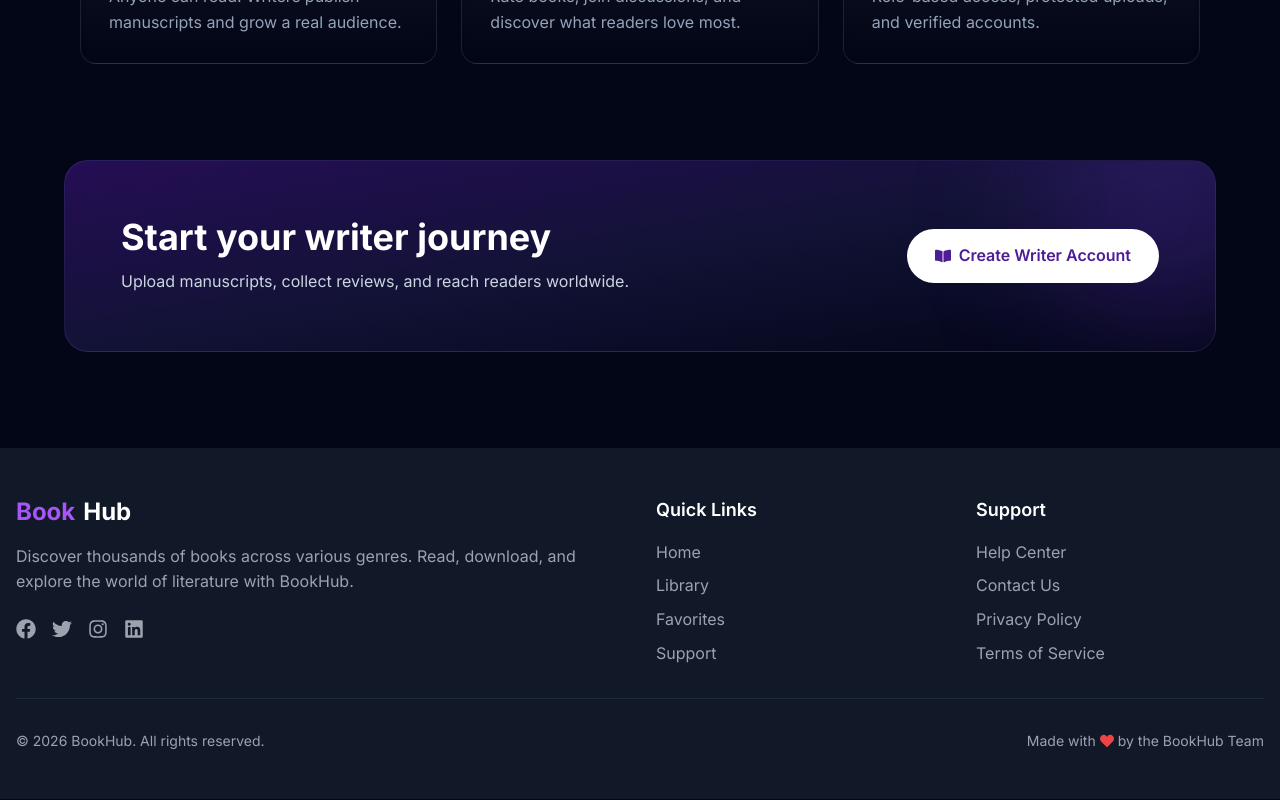
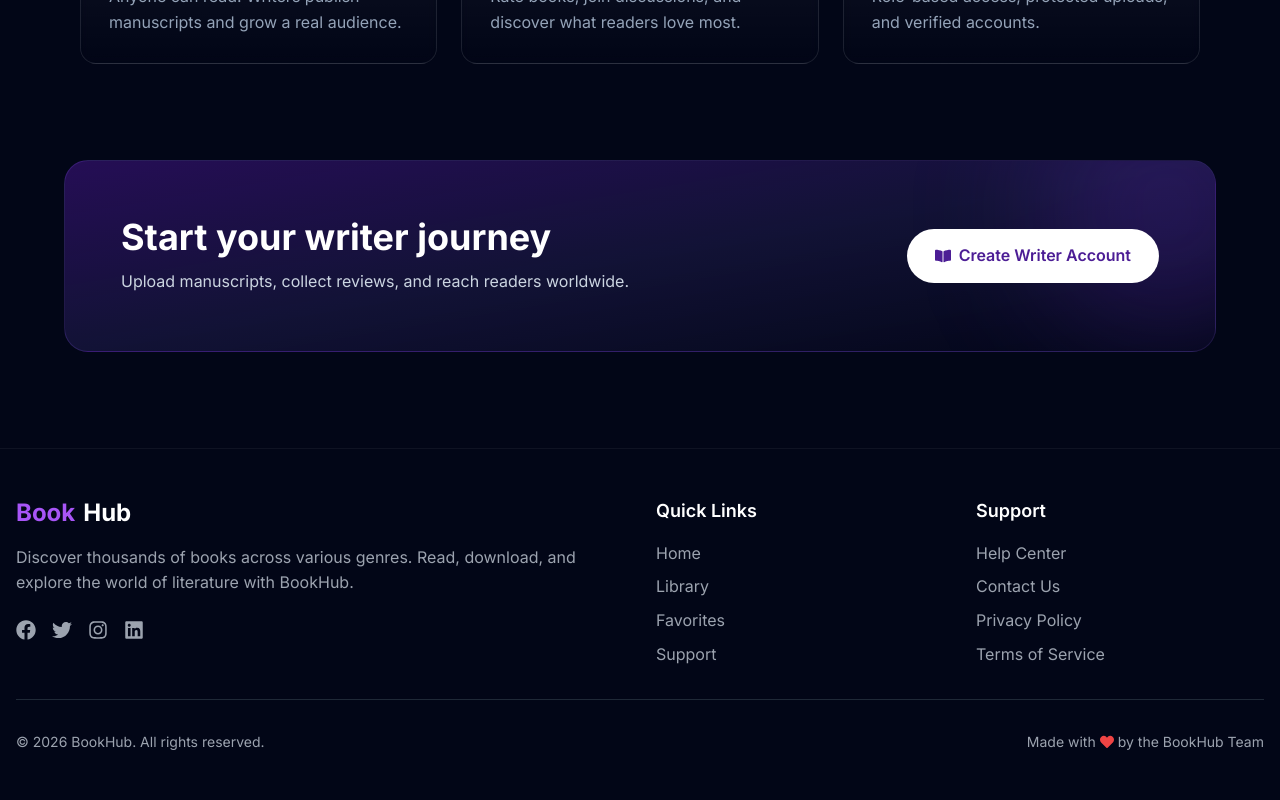
Before and after one commit to Agkartik/BookHub, a React (Vite) app in the folder frontend/: page / in a window 1280 px wide. Shown: the part 1136-1936 px from the top of the page. Built offline with nearby package versions, Linux system fonts and the light colour scheme; no server answers; a web font is replaced by a local one.

Commit message:
fix: remove overflow-hidden from Home page and make footer standard HTML elements for reliable production visibility

```diff
--- a/frontend/src/components/Footer.jsx
+++ b/frontend/src/components/Footer.jsx
@@ -11,13 +11,7 @@ export default function Footer() {
   const currentYear = new Date().getFullYear()
 
   return (
-    <motion.footer
-      className="bg-gray-900 text-white py-12"
-      initial={{ opacity: 0 }}
-      whileInView={{ opacity: 1 }}
-      transition={{ duration: 0.5 }}
-      viewport={{ once: true }}
-    >
+    <footer className="bg-slate-950 border-t border-white/5 text-white py-12 relative z-10 w-full">
       <div className="container mx-auto px-4">
         <div className="grid grid-cols-1 md:grid-cols-4 gap-8">
           <div className="col-span-1 md:col-span-2">
@@ -73,6 +67,6 @@ export default function Footer() {
           </p>
         </div>
       </div>
-    </motion.footer>
+    </footer>
   )
 }
--- a/frontend/src/pages/Home.jsx
+++ b/frontend/src/pages/Home.jsx
@@ -83,7 +83,7 @@ export default function Home() {
   ];
 
   return (
-    <div className="min-h-screen overflow-hidden bg-transparent text-white">
+    <div className="min-h-screen overflow-x-hidden bg-transparent text-white">
       {/* Animated ambient background */}
       <div className="pointer-events-none fixed inset-0 z-0">
         <div className="glass-page-bg absolute inset-0" />
```
